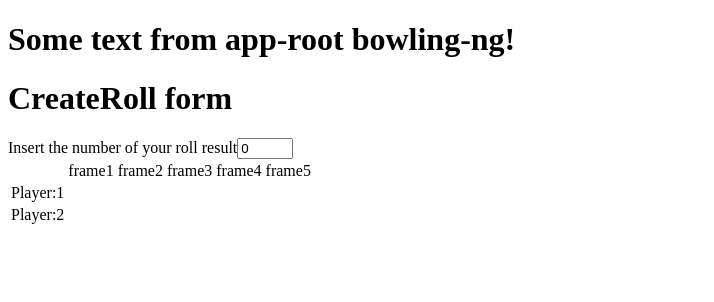
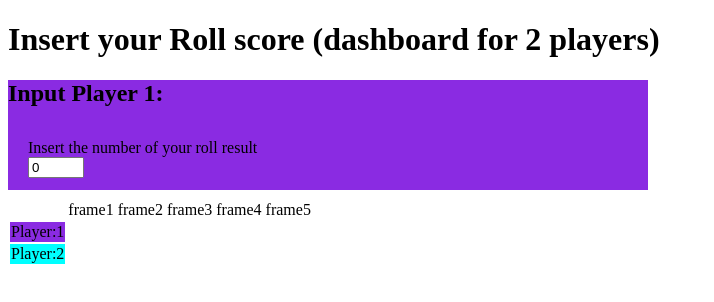
Before and after one commit to Fil-good/ancient_game_ng2, an Angular app: page / in a window 1280 px wide. Shown: the top 302 px of the page, without its empty margins (0-714 px from the left). Built offline with nearby package versions, Linux system fonts and the light colour scheme.

Commit message:
before the weekend

```diff
--- a/src/app/app.component.css
+++ b/src/app/app.component.css
@@ -6,3 +6,13 @@ label:after {
 td {
   width: 30px;
 }
+
+.player1 {
+  background-color: blueviolet;
+  width: 50vw;
+}
+
+.player2 {
+  background-color: aqua;
+  width: 50vw;
+}
--- a/src/app/app.component.html
+++ b/src/app/app.component.html
@@ -1,11 +1,14 @@
-<h1>
-  Some text from app-root {{title}}!
-</h1>
 
-<app-create-roll-item (onRollCreated)="insertRollScore($event)"></app-create-roll-item>
+<h1>Insert your Roll score (dashboard for 2 players)</h1>
+<div class="player1" *ngIf="bowlingGamePlayer1.isActive" >
+  <h2>Input Player 1:</h2>
+<app-create-roll-item (onRollCreated)="insertRollPlayer1($event)"></app-create-roll-item>
+</div>
 
-<!-- *ngIf="currentPlayer='true'" -->
-<!-- *ngIf="currentPlayer='false'" -->
+<div *ngIf="bowlingGamePlayer2.isActive" class="player2">
+  <h2>Input Player 2: </h2>
+<app-create-roll-item (onRollCreated)="insertRollPlayer2($event)"></app-create-roll-item>
+</div>
 
 
 
@@ -20,15 +23,33 @@
     <td colspan ="3">frame5</td>
   </tr>
 
-  <tr>
+  <tr class="player1">
     <td>Player:1</td>
     <td *ngFor="let score of bowlingGamePlayer1.rolls">{{score.roll}}</td>
   </tr>
 
-  <tr>
+  <tr class="player2">
     <td>Player:2</td>
     <td *ngFor="let score of bowlingGamePlayer2.rolls">{{score.roll}}</td>
   </tr>
 
 
 </table>
+
+<!--
+
+<h1>rollsPlayer1</h1>
+<h2>{{rollsPlayer1 | json}}</h2> -->
+<!--
+<h1>rollsPerFramePlayer1</h1>
+<h2>{{rollsPerFramePlayer1 | json}}</h2>
+
+<h3>indexRollFrame</h3>
+<h3>{{indexRollFrame}}</h3>
+
+
+<h1>totalPinsPlayer1</h1>
+<h2>{{totalPinsPlayer1.totalPins}}</h2>
+
+<h1>index frame</h1>
+<h2>{{indexFrame}}</h2> -->
--- a/src/app/app.component.ts
+++ b/src/app/app.component.ts
@@ -1,6 +1,7 @@
-import { Component, OnInit } from '@angular/core';
+import { Component, OnInit, Output } from '@angular/core';
 import { Roll } from './model/roll.model';
 import { BowlingGame } from './model/bowling-game.model';
+import { TotalPins } from './model/total-pins.model';
 
 @Component({
   selector: 'app-root',
@@ -9,17 +10,35 @@ import { BowlingGame } from './model/bowling-game.model';
 })
 
 
+// priorities: 1. logic frame5/6/7/8 ;; 2. 7+8+8 max validation form, import variable in create roll from app.component
+// UI player 1 , player 2 conditional css show both: one in grey , disable button
+
 export class AppComponent implements OnInit {
   title = 'bowling-ng';
 
-  bowlingGamePlayer1 = new BowlingGame([], "player1");
-  bowlingGamePlayer2 = new BowlingGame([], "player2");
 
+  bowlingGamePlayer1 = new BowlingGame([], "player1", true);
+  bowlingGamePlayer2 = new BowlingGame([], "player2", false);
+  rollsPlayer1 = this.bowlingGamePlayer1.rolls;
+  rollsPlayer2 = this.bowlingGamePlayer2.rolls;
+
+  rollsPerFramePlayer1 = [0,0,0];
+
+  totalPinsPlayer1 = new TotalPins(0);
+  //  roll index in frame (range: 0 -1- 2)
+  indexRollFrame = 0;
+
+  // index frame: 0-4 (5 frames)
+  indexFrame = 0;
+
+  rollZero = new Roll(0);
+  rollRandom = { roll: 2 };
+  gameIsOver = false;
 
 
   // leave constructor empty of the real work
   constructor() {
-
+    this.totalPinsPlayer1 = new TotalPins(0);
    }
 
   ngOnInit(): void {
@@ -31,8 +50,104 @@ export class AppComponent implements OnInit {
 
   // }
 
+// try to make a function per frame
+  insertRollPlayer1(r:Roll):void {
+    this.rollsPlayer1.push(r)
+      this.rollsPerFramePlayer1[this.indexRollFrame] = r.roll; // array [0,0,0], starts with indexRollFrame 0
+      this.totalPinsPlayer1.totalPins += this.rollsPerFramePlayer1[this.indexRollFrame]; // number, starts with 0
+      if (this.totalPinsPlayer1.totalPins == 15) {
+        // if strike
+          if(this.indexRollFrame==0) {
+            this.rollsPlayer1.push(this.rollZero);
+            this.rollsPlayer1.push(this.rollZero);
+            this.totalPinsPlayer1.totalPins = 0;
+            this.rollsPerFramePlayer1 = [0,0,0];
+            this.bowlingGamePlayer1.isActive = false;
+            this.bowlingGamePlayer2.isActive = true;
+            this.indexFrame += 1;
+            // case spare
+          } else if (this.indexRollFrame==1) {
+            this.rollsPlayer1.push(this.rollZero);
+            this.totalPinsPlayer1.totalPins = 0;
+            this.rollsPerFramePlayer1 = [0,0,0];
+            this.indexRollFrame = 0;
+            this.bowlingGamePlayer1.isActive = false;
+            this.bowlingGamePlayer2.isActive = true;
+            this.indexFrame += 1;
+            // case 15 pins after 3 rolls
+          } else {
+            this.indexRollFrame = 0;
+            this.rollsPerFramePlayer1 = [0, 0, 0];
+            this.totalPinsPlayer1.totalPins = 0;
+            this.bowlingGamePlayer1.isActive = false;
+            this.bowlingGamePlayer2.isActive = true;
+            this.indexFrame += 1;
+            }
+            // case not 15 pins in total
+          } else if(this.indexRollFrame==2) {
+            this.indexRollFrame = 0;
+            this.totalPinsPlayer1.totalPins = 0;
+            this.rollsPerFramePlayer1 = [0,0,0];
+            this.bowlingGamePlayer1.isActive = false;
+            this.bowlingGamePlayer2.isActive = true;
+            this.indexFrame += 1;
+            } else {
+              this.indexRollFrame += 1;
+            }
+      }
 
-  insertRollScore(r:Roll):void {
-    this.bowlingGamePlayer1.rolls.push(r)
+
+
+  insertRollPlayer2(r:Roll):void {
+    this.rollsPlayer2.push(r) // specific to bowlGaPl2
+    this.rollsPerFramePlayer1[this.indexRollFrame] = r.roll; // array [0,0,0], starts with indexRollFrame 0
+    this.totalPinsPlayer1.totalPins += this.rollsPerFramePlayer1[this.indexRollFrame]; // number, starts with 0
+    if (this.totalPinsPlayer1.totalPins == 15) {
+      // if strike
+      if (this.indexRollFrame == 0) {
+        this.rollsPlayer2.push(this.rollZero);
+        this.rollsPlayer2.push(this.rollZero);
+        this.totalPinsPlayer1.totalPins = 0;
+        this.rollsPerFramePlayer1 = [0, 0, 0];
+        this.bowlingGamePlayer2.isActive = false;
+        this.bowlingGamePlayer1.isActive = true;
+        this.indexFrame += 1;
+        // case spare
+      } else if (this.indexRollFrame == 1) {
+        this.rollsPlayer2.push(this.rollZero);
+        this.totalPinsPlayer1.totalPins = 0;
+        this.rollsPerFramePlayer1 = [0, 0, 0];
+        this.indexRollFrame = 0;
+        this.bowlingGamePlayer2.isActive = false;
+        this.bowlingGamePlayer1.isActive = true;
+        this.indexFrame += 1;
+        // case 15 pins after 3 rolls
+      } else {
+        this.indexRollFrame = 0;
+        this.rollsPerFramePlayer1 = [0, 0, 0];
+        this.totalPinsPlayer1.totalPins = 0;
+        this.bowlingGamePlayer2.isActive = false;
+        this.bowlingGamePlayer1.isActive = true;
+        this.indexFrame += 1;
+      }
+      // case not 15 pins in total
+    } else if (this.indexRollFrame == 2) {
+      this.indexRollFrame = 0;
+      this.totalPinsPlayer1.totalPins = 0;
+      this.rollsPerFramePlayer1 = [0, 0, 0];
+      this.bowlingGamePlayer2.isActive = false;
+      this.bowlingGamePlayer1.isActive = true;
+      this.indexFrame += 1;
+    } else {
+      this.indexRollFrame += 1;
+    }
+
+
+  }
+
+  playGame():void {
+    while(!this.gameIsOver) {
+
+    }
   }
 }
--- a/src/app/create-roll-item/create-roll-item.component.css
+++ b/src/app/create-roll-item/create-roll-item.component.css
@@ -0,0 +1,14 @@
+.form {
+      width: 50%;
+      padding: 12px 20px;
+      margin: 8px 0;
+      box-sizing: border-box;
+  }
+
+  .player1 {
+    background-color: blueviolet;
+  }
+
+  .player2 {
+    background-color: aqua;
+  }
--- a/src/app/create-roll-item/create-roll-item.component.html
+++ b/src/app/create-roll-item/create-roll-item.component.html
@@ -1,8 +1,14 @@
-<h1>CreateRoll form</h1>
+
+<!-- problem with passing variable from app component to create-roll-item component watch youtube: - parent- child - path-param (serive) (router) -->
+
+
+<!-- <h2>maxPins: {{maxPins}}</h2> -->
 <form #rollForm="ngForm" class="form" (ngSubmit)="createRoll(rollForm)">
-  <label class="roll-label">Insert the number of your roll result</label><input type="number" #number="ngModel" required min=0 max=15
+  <label class="roll-label">Insert the number of your roll result</label><input type="number" #number="ngModel" required min=0 max={{maxPins}}
     name="rol" [(ngModel)]="roll.roll" />
 </form>
 <ul *ngIf="rollForm.submitted && rollForm.invalid">
   <li *ngIf="number.errors && (number.errors['min'] || number.errors['max'])">Number must be between 0 and 15</li>
 </ul>
+
+<!-- <h1>totalPins - from create-roll-item.component{{totalPins.totalPins }}</h1> -->
--- a/src/app/create-roll-item/create-roll-item.component.ts
+++ b/src/app/create-roll-item/create-roll-item.component.ts
@@ -1,5 +1,6 @@
 import { Component, Output, EventEmitter, OnInit } from '@angular/core';
 import { NgForm } from '@angular/forms';
+import { AppComponent } from '../app.component';
 import { Roll } from '../model/roll.model';
 
 @Component({
@@ -8,6 +9,11 @@ import { Roll } from '../model/roll.model';
   styleUrls: ['./create-roll-item.component.css']
 })
 export class CreateRollItemComponent implements OnInit {
+
+getTotalPins = new AppComponent;
+totalPins = this.getTotalPins.totalPinsPlayer1;
+maxPins = 15 - this.totalPins.totalPins;
+
 
 roll: Roll;
 @Output() onRollCreated: EventEmitter<Roll>;
--- a/src/app/model/bowling-game.model.ts
+++ b/src/app/model/bowling-game.model.ts
@@ -1,5 +1,5 @@
 import { Roll } from './roll.model';
 
 export class BowlingGame {
-  constructor(public rolls:Roll[], player:string) { }
+  constructor(public rolls:Roll[], public player:string, public isActive:boolean) { }
 }
--- /dev/null
+++ b/src/app/model/total-pins.model.ts
@@ -0,0 +1,3 @@
+export class TotalPins {
+  constructor(public totalPins:number) {}
+}
```
